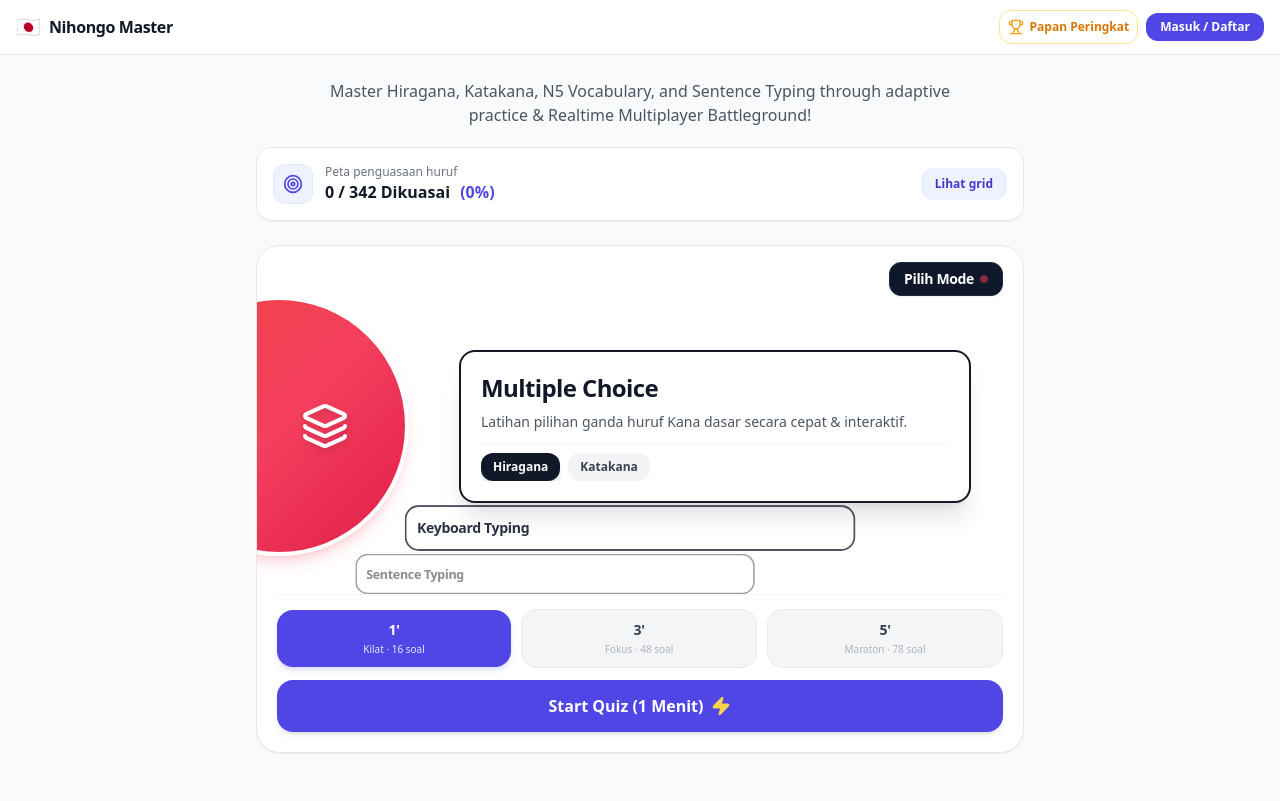
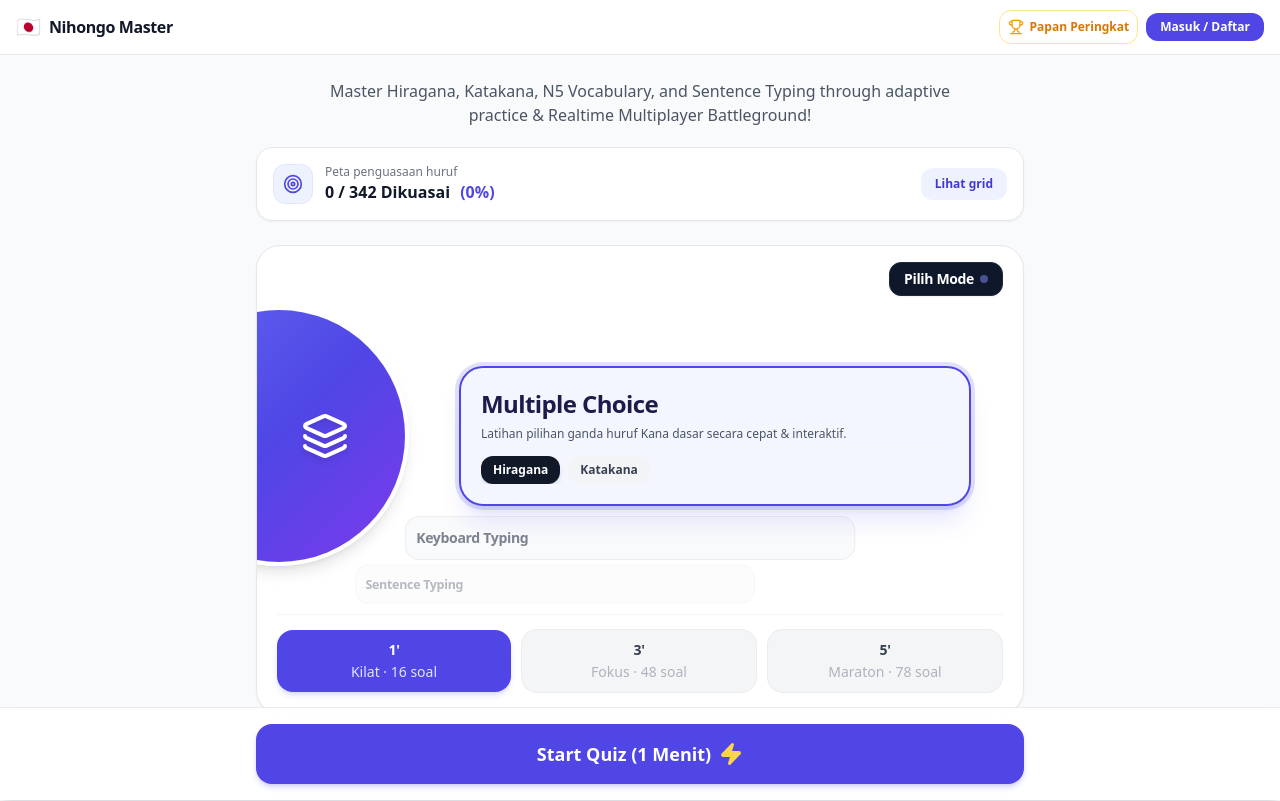
Before and after one commit to 18mson/japanese-quiz, a Vue app: page / in a window 1280 px wide. Built offline with nearby package versions, Linux system fonts and the light colour scheme; no server answers; the database is empty.

Commit message:
fix: styling animation

```diff
--- a/src/components/StartScreen.vue
+++ b/src/components/StartScreen.vue
@@ -2,6 +2,7 @@
 import { ref, computed, onMounted, onUnmounted } from 'vue';
 import { useQuizStore } from '../stores/quizStore';
 import { Zap, Target, Swords, Users, Keyboard, BookOpen, Layers } from '@lucide/vue';
+import { playRouletteTickSound } from '../utils/battleSoundManager';
 
 const quizStore = useQuizStore();
 const targetDurationMinutes = ref<number>(1);
@@ -34,6 +35,9 @@
   badge?: string;
   subTypes?: Array<{ key: string; label: string; tag?: string }>;
   icon: any;
+  discGradient: string;
+  discShadow: string;
+  discPulse: string;
 }
 
 const modesList: QuizModeDef[] = [
@@ -49,6 +53,9 @@
       { key: 'katakana', label: 'Katakana' },
     ],
     icon: Layers,
+    discGradient: 'from-indigo-500 via-indigo-600 to-violet-600',
+    discShadow: 'shadow-indigo-500/25',
+    discPulse: 'bg-indigo-400',
   },
   {
     id: 'keyboard_typing',
@@ -63,6 +70,9 @@
       { key: 'words', label: 'Kata' },
     ],
     icon: Keyboard,
+    discGradient: 'from-blue-500 via-indigo-600 to-indigo-700',
+    discShadow: 'shadow-blue-500/25',
+    discPulse: 'bg-blue-400',
   },
   {
     id: 'sentence_typing',
@@ -75,6 +85,9 @@
       { key: 'sentences', label: 'Kalimat N5', tag: 'new' },
     ],
     icon: BookOpen,
+    discGradient: 'from-violet-500 via-purple-600 to-indigo-600',
+    discShadow: 'shadow-violet-500/25',
+    discPulse: 'bg-violet-400',
   },
   {
     id: 'battleground',
@@ -85,22 +98,32 @@
     desc: 'Battle Royale Mengetik (2–8 Pemain). Adu cepat & ketepatan mengetik secara realtime.',
     subTypes: [],
     icon: Swords,
+    discGradient: 'from-red-500 via-rose-500 to-rose-600',
+    discShadow: 'shadow-rose-500/25',
+    discPulse: 'bg-rose-500',
   },
 ];
 
 const activeModeIndex = ref(0);
+const prevActiveModeIndex = ref(0);
 const scrollDirection = ref<'down' | 'up'>('down');
 
 const activeMode = computed(() => modesList[activeModeIndex.value]);
 
 function selectMode(index: number) {
   if (index < 0 || index >= modesList.length) return;
+  if (index === activeModeIndex.value) return;
+
+  prevActiveModeIndex.value = activeModeIndex.value;
+
   if (index > activeModeIndex.value) {
     scrollDirection.value = 'up';
   } else if (index < activeModeIndex.value) {
     scrollDirection.value = 'down';
   }
   activeModeIndex.value = index;
+  playRouletteTickSound();
+
   const m = modesList[index];
   selectedLevel.value = m.level;
   if (m.defaultType) {
@@ -122,36 +145,50 @@
     if (activeModeIndex.value < modesList.length - 1) {
       selectMode(activeModeIndex.value + 1);
       isWheelCooldown = true;
-      setTimeout(() => { isWheelCooldown = false; }, 250);
+      setTimeout(() => { isWheelCooldown = false; }, 200);
     }
   } else if (e.deltaY < 0) {
     if (activeModeIndex.value > 0) {
       selectMode(activeModeIndex.value - 1);
       isWheelCooldown = true;
-      setTimeout(() => { isWheelCooldown = false; }, 250);
+      setTimeout(() => { isWheelCooldown = false; }, 200);
     }
   }
 }
 
 let touchStartY = 0;
+let touchStartX = 0;
 
 function handleTouchStart(e: TouchEvent) {
   if (e.touches && e.touches.length > 0) {
     touchStartY = e.touches[0].clientY;
+    touchStartX = e.touches[0].clientX;
+  }
+}
+
+function handleTouchMove(e: TouchEvent) {
+  // Prevent browser default pull-to-refresh & page scroll when dragging inside mode wheel container
+  if (e.cancelable) {
+    e.preventDefault();
   }
 }
 
 function handleTouchEnd(e: TouchEvent) {
   if (!e.changedTouches || e.changedTouches.length === 0) return;
   const touchEndY = e.changedTouches[0].clientY;
+  const touchEndX = e.changedTouches[0].clientX;
   const deltaY = touchStartY - touchEndY;
+  const deltaX = touchStartX - touchEndX;
 
-  if (Math.abs(deltaY) > 30) {
+  // Ensure vertical swipe is dominant and passes threshold
+  if (Math.abs(deltaY) > Math.abs(deltaX) && Math.abs(deltaY) > 20) {
     if (deltaY > 0) {
+      // Swiped finger UP -> select mode BELOW active
       if (activeModeIndex.value < modesList.length - 1) {
         selectMode(activeModeIndex.value + 1);
       }
     } else {
+      // Swiped finger DOWN -> select mode ABOVE active
       if (activeModeIndex.value > 0) {
         selectMode(activeModeIndex.value - 1);
       }
@@ -233,7 +270,7 @@
 </script>
 
 <template>
-  <div class="max-w-4xl mx-auto p-4 md:p-6 flex flex-col items-center animate-fadeIn h-full overflow-y-auto w-full">
+  <div class="max-w-4xl mx-auto p-4 md:p-6 pb-28 flex flex-col items-center animate-fadeIn h-full overflow-y-auto w-full">
     <!-- Header Title -->
     <p class="text-sm md:text-base text-gray-600 mb-5 max-w-2xl font-medium leading-relaxed flex-shrink-0 text-center">
       Master Hiragana, Katakana, N5 Vocabulary, and Sentence Typing through adaptive practice & Realtime Multiplayer Battleground!
@@ -271,22 +308,39 @@
       <div
         @wheel.prevent="handleWheel"
         @touchstart="handleTouchStart"
+        @touchmove.prevent="handleTouchMove"
         @touchend="handleTouchEnd"
-        class="relative w-full rounded-3xl bg-white border border-gray-200 shadow-sm p-3.5 sm:p-5 overflow-hidden min-h-[440px] sm:min-h-[460px] flex flex-col justify-between select-none"
+        class="relative w-full rounded-3xl bg-white border border-gray-200 shadow-sm p-3.5 sm:p-5 overflow-hidden min-h-[440px] sm:min-h-[460px] flex flex-col justify-between select-none touch-none overscroll-contain"
       >
         <!-- Top Right Inside Badge: "Pilih Mode" -->
         <div class="absolute top-3.5 right-4 sm:top-4 sm:right-5 z-20 flex items-center gap-2 pointer-events-none">
           <div class="px-3 py-1 sm:px-3.5 sm:py-1.5 rounded-xl bg-slate-900 text-white text-xs sm:text-sm font-black tracking-tight shadow-sm flex items-center gap-1.5 border border-slate-800">
             <span>Pilih Mode</span>
-            <span class="w-2 h-2 rounded-full bg-rose-500 animate-pulse"></span>
+            <span :class="['w-2 h-2 rounded-full animate-pulse transition-colors duration-500', activeMode.discPulse]"></span>
           </div>
         </div>
 
-        <!-- Top Area: Red Semi-Circle Disk + Mode Orbit Carousel -->
-        <div class="relative w-full flex-1 flex items-center justify-center min-h-[300px] sm:min-h-[320px]">
-          <!-- Left Red Semi-Circle (Contains Active Mode Icon) -->
+        <!-- Top Area: Semi-Circle Disk + Mode Orbit Carousel (Fixed Height) -->
+        <div class="relative w-full flex-shrink-0 flex items-center justify-center h-[310px] sm:h-[340px]">
+          <!-- Left Semi-Circle Disk (Contains Active Mode Icon, matches active mode theme) -->
           <div class="absolute -left-20 xs:-left-20 sm:-left-28 md:-left-32 top-1/2 -translate-y-1/2 z-10 pointer-events-none">
-            <div class="w-[130px] h-[130px] xs:w-[160px] xs:h-[160px] sm:w-[230px] sm:h-[230px] md:w-[260px] md:h-[260px] rounded-full bg-gradient-to-br from-red-500 via-rose-500 to-rose-600 flex items-center justify-end pr-8 sm:pr-10 md:pr-14 shadow-lg shadow-rose-500/20 border-2 sm:border-4 border-white overflow-hidden">
+            <div class="w-[130px] h-[130px] xs:w-[160px] xs:h-[160px] sm:w-[230px] sm:h-[230px] md:w-[260px] md:h-[260px] rounded-full border-2 sm:border-4 border-white overflow-hidden shadow-lg relative">
+              <!-- Stacked Background Layers for 100% Smooth Color Morphing without white flash -->
+              <div
+                v-for="(mode, idx) in modesList"
+                :key="'bg-' + mode.id"
+                :class="[
+                  'absolute inset-0 bg-gradient-to-br transition-opacity duration-300 ease-out',
+                  mode.discGradient
+                ]"
+                :style="{
+                  opacity: idx === activeModeIndex ? 1 : (idx === prevActiveModeIndex ? 1 : 0),
+                  zIndex: idx === activeModeIndex ? 2 : (idx === prevActiveModeIndex ? 1 : 0)
+                }"
+              ></div>
+
+              <!-- Icon Container with Accelerated Fast Slide Transition -->
+              <div class="relative z-10 w-full h-full flex items-center justify-end pr-8 sm:pr-10 md:pr-14">
                 <Transition :name="scrollDirection === 'down' ? 'disc-slide-down' : 'disc-slide-up'" mode="out-in">
                   <component
                     :is="activeMode.icon"
@@ -296,29 +350,32 @@
                 </Transition>
               </div>
             </div>
+          </div>
 
           <!-- Mode Cards Orbiting Arc Track -->
-          <div class="w-full pl-8 xs:pl-12 sm:pl-20 md:pl-24 pr-1 sm:pr-3 relative h-[300px] sm:h-[320px] flex items-center justify-center">
+          <div class="w-full pl-8 xs:pl-12 sm:pl-20 md:pl-24 pr-1 sm:pr-3 relative h-full flex items-center justify-center">
             <div
               v-for="(mode, index) in modesList"
               :key="mode.id"
               @click="selectMode(index)"
               :style="getCardStyle(index)"
               :class="[
-                'absolute left-0 right-0 w-full max-w-[300px] xs:max-w-[350px] sm:max-w-lg mx-auto transition-all duration-500 ease-out rounded-2xl cursor-pointer text-left border-2 overflow-hidden',
+                'absolute left-0 right-0 w-full max-w-[300px] xs:max-w-[350px] sm:max-w-lg mx-auto transition-all duration-500 ease-out cursor-pointer text-left overflow-hidden',
                 index === activeModeIndex
                   ? mode.id === 'battleground'
-                    ? 'bg-rose-50/70 border-rose-600 text-gray-900 shadow-xl shadow-rose-500/10 p-3 sm:p-5'
-                    : 'bg-white border-gray-900 text-gray-900 shadow-xl p-3 sm:p-5'
-                  : 'bg-white border-gray-800/90 text-gray-800 p-2.5 sm:p-3 hover:border-gray-900 hover:bg-gray-50'
+                    ? 'bg-rose-50/90 border-2 border-rose-500 text-gray-900 shadow-xl shadow-rose-500/15 p-3.5 sm:p-5 rounded-3xl ring-4 ring-rose-500/20'
+                    : 'bg-indigo-50/70 border-2 border-indigo-600 text-gray-900 shadow-xl shadow-indigo-500/15 p-3.5 sm:p-5 rounded-3xl ring-4 ring-indigo-500/20'
+                  : 'bg-gray-50/90 border border-gray-200 text-gray-400 p-2.5 sm:p-3 hover:border-gray-300 hover:bg-white rounded-2xl'
               ]"
             >
               <!-- Card Header (Title & optional Badge) -->
               <div class="flex items-center justify-between transition-all duration-500">
                 <h3
                   :class="[
-                    'font-extrabold tracking-tight transition-all duration-500 text-gray-900 truncate',
-                    index === activeModeIndex ? 'text-base sm:text-2xl font-black' : 'text-xs sm:text-base font-bold'
+                    'tracking-tight transition-all duration-500 truncate',
+                    index === activeModeIndex
+                      ? mode.id === 'battleground' ? 'text-base sm:text-2xl font-black text-rose-950' : 'text-base sm:text-2xl font-black text-indigo-950'
+                      : 'text-xs sm:text-base font-bold text-gray-500'
                   ]"
                 >
                   {{ mode.title }}
@@ -334,12 +391,12 @@
                 :style="{
                   maxHeight: index === activeModeIndex ? '200px' : '0px',
                   opacity: index === activeModeIndex ? '1' : '0',
-                  marginTop: index === activeModeIndex ? '8px' : '0px',
+                  marginTop: index === activeModeIndex ? '4px' : '0px',
                   transform: index === activeModeIndex ? 'translateY(0)' : 'translateY(-8px)',
                 }"
               >
                 <!-- Description -->
-                <p class="text-[11px] sm:text-sm text-gray-600 mb-2.5 sm:mb-3 font-medium leading-relaxed">
+                <p class="text-xs text-gray-600 mb-1 sm:mb-1 font-medium leading-relaxed">
                   {{ mode.desc }}
                 </p>
 
@@ -366,18 +423,18 @@
           </div>
         </div>
 
-        <!-- Bottom Area Inside Mode Card: Divider + (Duration Pills or Battleground Info) + Start Button -->
-        <div class="w-full pt-3.5 mt-2 border-t border-gray-100 flex flex-col gap-3 relative z-20">
-
+        <!-- Bottom Area Inside Mode Card: Divider + (Duration Pills or Battleground Info) -->
+        <div class="w-full pt-3.5 mt-2 border-t border-gray-100 flex flex-col gap-3 relative z-20 min-h-[58px] justify-center">
+          <Transition name="fade-slide-up" mode="out-in">
             <!-- Battleground Mode Info Banner (Inside card) -->
-          <div v-if="selectedLevel === 'battleground'" class="bg-gradient-to-r from-rose-50 via-orange-50 to-amber-50 border border-rose-200/80 rounded-2xl p-3 sm:p-3.5 flex items-center justify-between gap-3">
+            <div v-if="selectedLevel === 'battleground'" key="battle-banner" class="bg-gradient-to-r from-rose-50 via-orange-50 to-amber-50 border border-rose-200/80 rounded-2xl p-3 sm:p-3.5 flex items-center justify-between gap-3 w-full">
               <div class="flex items-center gap-3">
                 <div class="w-9 h-9 sm:w-10 sm:h-10 rounded-xl bg-rose-600 text-white flex items-center justify-center font-bold flex-shrink-0 shadow-sm">
                   <Users class="w-4 h-4 sm:w-5 sm:h-5" />
                 </div>
                 <div>
                   <div class="text-xs sm:text-sm font-bold text-gray-900">Aturan & Mekanisme Battle</div>
-                <div class="text-[10px] sm:text-xs text-gray-600 font-medium leading-tight">
+                  <div class="text-xs sm:text-sm text-gray-600 font-medium leading-tight">
                     2–8 Pemain • Eliminasi bertahap tiap ronde • Penalti 1s Cooldown jika typo • Power-Up (Freeze, Storm, Backward)
                   </div>
                 </div>
@@ -385,7 +442,7 @@
             </div>
 
             <!-- Segmented Horizontal Duration Pills (For normal quiz modes) -->
-          <div v-else class="flex items-center gap-1.5 sm:gap-2.5 w-full">
+            <div v-else key="duration-pills" class="flex items-center gap-1.5 sm:gap-2.5 w-full">
               <button
                 v-for="min in [1, 3, 5]"
                 :key="min"
@@ -405,7 +462,7 @@
                 <!-- Bottom Line: Speed + Question Count Subtext -->
                 <span
                   :class="[
-                  'text-[9px] sm:text-[10px] truncate max-w-full font-medium mt-0.5',
+                    'text-[12px] sm:text-sm truncate max-w-full font-medium mt-0.5',
                     targetDurationMinutes === min ? 'text-indigo-100' : 'text-gray-400 opacity-80'
                   ]"
                 >
@@ -413,36 +470,43 @@
                 </span>
               </button>
             </div>
+          </Transition>
+        </div>
+      </div>
+    </div>
 
-          <!-- Start Action Button (Dynamic for Battleground vs Normal Quiz) -->
+    <!-- Fixed Sticky Bottom Action Bar (Start Quiz / Masuk Arena Battleground) -->
+    <div class="fixed bottom-0 left-0 right-0 z-40 bg-white/95 backdrop-blur-md border-t border-gray-200/80 p-3 sm:p-4 shadow-lg shadow-gray-900/10 flex items-center justify-center">
+      <div class="w-full max-w-3xl">
         <button
           type="button"
           :class="[
-              'w-full py-3 sm:py-3.5 text-white rounded-2xl text-sm sm:text-base font-bold cursor-pointer transition-all duration-200 shadow-md hover:shadow-lg flex items-center justify-center gap-2 disabled:opacity-75 disabled:cursor-not-allowed',
+            'w-full py-3.5 sm:py-4 text-white rounded-2xl text-base sm:text-lg font-extrabold cursor-pointer transition-all duration-300 ease-out shadow-md hover:shadow-lg flex items-center justify-center gap-2 disabled:opacity-75 disabled:cursor-not-allowed overflow-hidden',
             selectedLevel === 'battleground'
-                ? 'bg-gradient-to-r from-rose-600 via-pink-600 to-orange-600 hover:from-rose-500 hover:to-orange-500 shadow-rose-500/20'
-                : 'bg-indigo-600 hover:bg-indigo-700'
+              ? 'bg-gradient-to-r from-rose-600 via-pink-600 to-orange-600 hover:from-rose-500 hover:to-orange-500 shadow-rose-500/25'
+              : 'bg-indigo-600 hover:bg-indigo-700 shadow-indigo-500/25'
           ]"
           @click="handleStart"
           :disabled="quizStore.isLoading"
         >
-            <span v-if="quizStore.isLoading" class="flex items-center gap-2">
+          <Transition name="btn-content-fade" mode="out-in">
+            <div v-if="quizStore.isLoading" key="loading" class="flex items-center justify-center gap-2 w-full">
               <svg class="animate-spin h-5 w-5 text-white" xmlns="http://www.w3.org/2000/svg" fill="none" viewBox="0 0 24 24">
                 <circle class="opacity-25" cx="12" cy="12" r="10" stroke="currentColor" stroke-width="4"></circle>
                 <path class="opacity-75" fill="currentColor" d="M4 12a8 8 0 018-8V0C5.373 0 0 5.373 0 12h4zm2 5.291A7.962 7.962 0 014 12H0c0 3.042 1.135 5.824 3 7.938l3-2.647z"></path>
               </svg>
               Loading Questions...
-            </span>
-            <template v-else-if="selectedLevel === 'battleground'">
+            </div>
+            <div v-else-if="selectedLevel === 'battleground'" key="battleground" class="flex items-center justify-center gap-2 w-full">
               <span>Masuk Arena Battleground</span>
-              <Swords class="w-5 h-5 text-white" />
-            </template>
-            <template v-else>
+              <Swords class="w-5 h-5 sm:w-6 sm:h-6 text-white" />
+            </div>
+            <div v-else key="normal" class="flex items-center justify-center gap-2 w-full">
               <span>Start Quiz ({{ targetDurationMinutes }} Menit)</span>
-              <Zap class="w-5 h-5 text-amber-300 fill-amber-300" />
-            </template>
+              <Zap class="w-5 h-5 sm:w-6 sm:h-6 text-amber-300 fill-amber-300" />
+            </div>
+          </Transition>
         </button>
-        </div>
       </div>
     </div>
   </div>
@@ -454,32 +518,67 @@
   to { opacity: 1; }
 }
 
-/* Disc Slide Icon Transition - Selecting card below active (from top down) */
+/* Disc Slide Icon Transition - Fast & Snappy (0.18s) */
 .disc-slide-down-enter-active,
 .disc-slide-down-leave-active,
 .disc-slide-up-enter-active,
 .disc-slide-up-leave-active {
-  transition: all 0.35s cubic-bezier(0.34, 1.56, 0.64, 1);
+  transition: all 0.18s cubic-bezier(0.2, 1.2, 0.4, 1);
 }
 
 .disc-slide-down-enter-from {
   opacity: 0;
-  transform: translateY(-36px) translateX(12px) scale(0.5) rotate(-30deg);
+  transform: translateY(-28px) translateX(8px) scale(0.6) rotate(-20deg);
 }
 
 .disc-slide-down-leave-to {
   opacity: 0;
-  transform: translateY(36px) translateX(-12px) scale(0.5) rotate(30deg);
+  transform: translateY(28px) translateX(-8px) scale(0.6) rotate(20deg);
 }
 
 /* Disc Slide Icon Transition - Selecting card above active (from bottom up) */
 .disc-slide-up-enter-from {
   opacity: 0;
-  transform: translateY(36px) translateX(-12px) scale(0.5) rotate(30deg);
+  transform: translateY(28px) translateX(-8px) scale(0.6) rotate(20deg);
 }
 
 .disc-slide-up-leave-to {
   opacity: 0;
-  transform: translateY(-36px) translateX(12px) scale(0.5) rotate(-30deg);
+  transform: translateY(-28px) translateX(8px) scale(0.6) rotate(-20deg);
+}
+.overscroll-contain {
+  overscroll-behavior-y: contain;
+}
+
+/* Button Content Smooth Vertical Transition */
+.btn-content-fade-enter-active,
+.btn-content-fade-leave-active {
+  transition: all 0.28s cubic-bezier(0.34, 1.56, 0.64, 1);
+}
+
+.btn-content-fade-enter-from {
+  opacity: 0;
+  transform: translateY(12px) scale(0.95);
+}
+
+.btn-content-fade-leave-to {
+  opacity: 0;
+  transform: translateY(-12px) scale(0.95);
+}
+
+/* Card Bottom Area Component Transition */
+.fade-slide-up-enter-active,
+.fade-slide-up-leave-active {
+  transition: all 0.25s ease-out;
+}
+
+.fade-slide-up-enter-from {
+  opacity: 0;
+  transform: translateY(8px) scale(0.98);
+}
+
+.fade-slide-up-leave-to {
+  opacity: 0;
+  transform: translateY(-8px) scale(0.98);
 }
 </style>
--- a/src/utils/battleSoundManager.ts
+++ b/src/utils/battleSoundManager.ts
@@ -386,3 +386,26 @@
     bgmOscillatorGroup = null;
   }
 }
+
+// ── SFX: Roulette Wheel Tick Sound ─────────────────────────────
+export function playRouletteTickSound() {
+  if (isMutedState) return;
+  try {
+    const ctx = getAudioContext();
+    const osc = ctx.createOscillator();
+    const gain = ctx.createGain();
+
+    osc.type = 'triangle';
+    osc.frequency.setValueAtTime(1400, ctx.currentTime);
+    osc.frequency.exponentialRampToValueAtTime(350, ctx.currentTime + 0.035);
+
+    gain.gain.setValueAtTime(0.18, ctx.currentTime);
+    gain.gain.exponentialRampToValueAtTime(0.001, ctx.currentTime + 0.035);
+
+    osc.connect(gain);
+    gain.connect(ctx.destination);
+
+    osc.start();
+    osc.stop(ctx.currentTime + 0.035);
+  } catch (e) {}
+}
```
Lines whose indentation alone changed are shown as unchanged.
